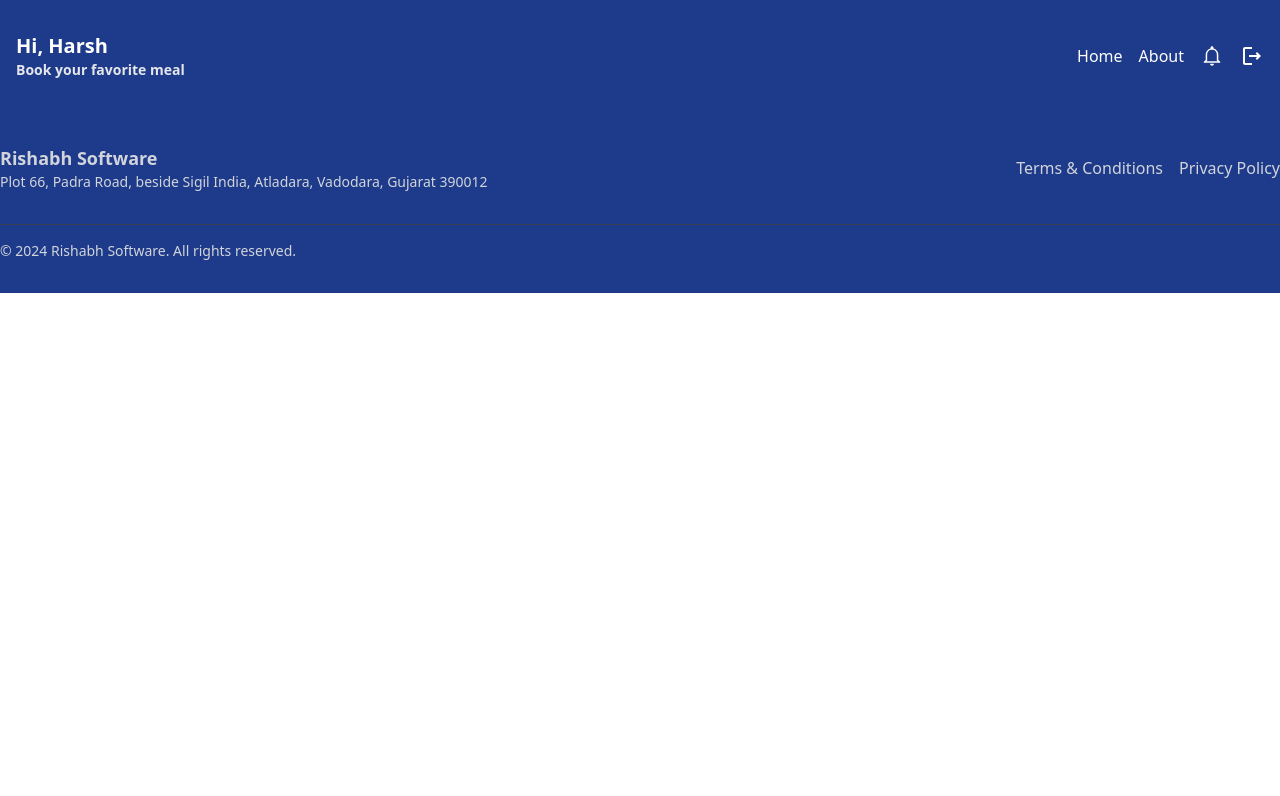
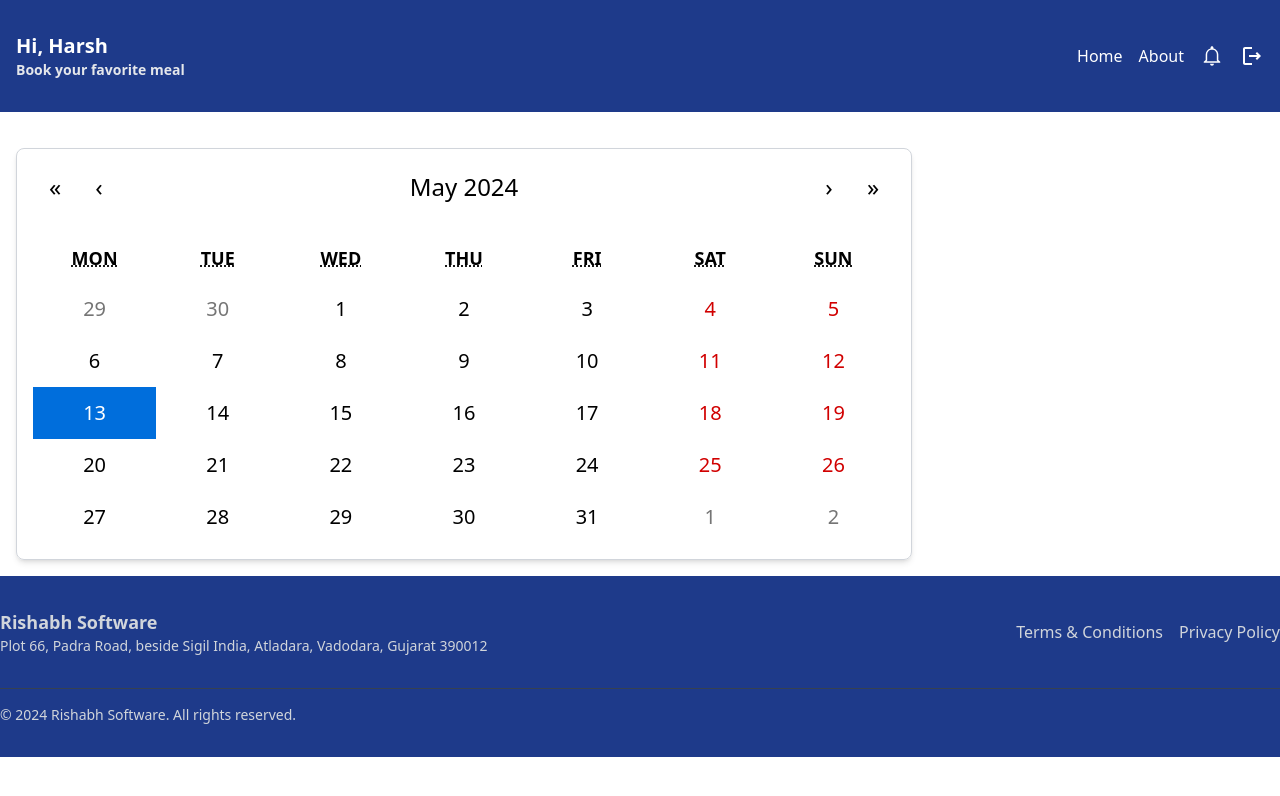
Before and after one commit to Devanshi2109/bookMyMeal-frontend, a React (Vite) app: page / in a window 1280 px wide. Shown: the top 796 px of the page. Built offline with nearby package versions, Linux system fonts and the light colour scheme.

Commit message:
Add calender to the home page using react-calendar

```diff
--- a/package.json
+++ b/package.json
@@ -12,6 +12,7 @@
   "dependencies": {
     "axios": "^1.6.8",
     "react": "^18.2.0",
+    "react-calendar": "^5.0.0",
     "react-dom": "^18.2.0",
     "react-hot-toast": "^2.4.1",
     "react-icons": "^5.2.1",
--- /dev/null
+++ b/src/components/Calendar.jsx
@@ -0,0 +1,26 @@
+import React, { useState } from 'react';
+import Calendar from 'react-calendar';
+import 'react-calendar/dist/Calendar.css';
+
+const CalendarComponent = () => {
+    const [selectedDate, setSelectedDate] = useState(new Date());
+
+    const handleDateChange = date => {
+        setSelectedDate(date);
+    };
+
+    return (
+        <div className="app container mx-auto mt-5">
+            <div className="calendar-container mx-auto">
+                <Calendar
+                    onChange={handleDateChange}
+                    value={selectedDate}
+                    className="w-full sm:max-w-lg md:max-w-xl lg:max-w-2xl xl:max-w-4xl 2xl:max-w-5xl bg-white bg-opacity-90 border border-gray-300 font-sans leading-normal shadow-md rounded-lg p-4 transition-colors duration-200 h-auto sm:h-auto md:h-auto lg:h-auto xl:h-auto 2xl:h-auto text-sm sm:text-base md:text-lg lg:text-xl xl:text-2xl 2xl:text-3xl"
+
+                />
+            </div>
+        </div>
+    );
+};
+
+export default CalendarComponent;
--- a/src/components/HomePage.jsx
+++ b/src/components/HomePage.jsx
@@ -1,11 +1,14 @@
 import React from "react";
 import Navbar from "./Navbar";
 import Footer from "./Footer";
-
+import Calendar from './Calendar';
 const HomePage = () => {
   return (
     <div>
       <Navbar />
+      <div className="mx-auto flex flex-col justify-center items-center p-4" >
+        <Calendar />
+      </div>
       <Footer />
     </div>
   );
```
Also changed, not shown: 1 other file (tests, documents, lock files or other folders).
